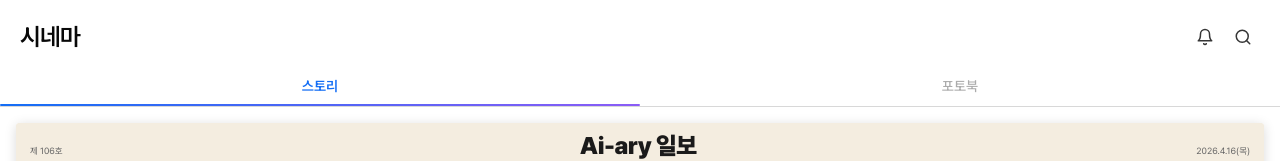
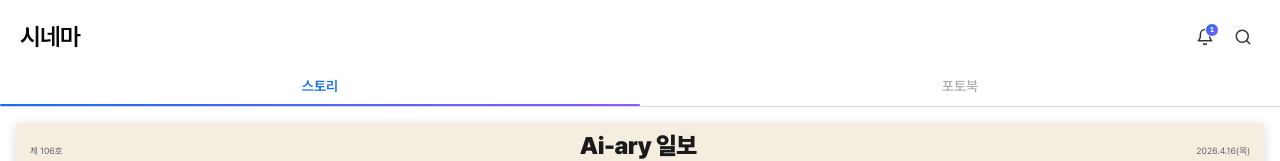
Before and after one commit to wjdxordus/ai-strategy, a Vue app: page /#/cinema in a window 1280 px wide. Shown: the top 161 px of the page. Built offline with nearby package versions, Linux system fonts and the light colour scheme.

Commit message:
update source

```diff
--- a/src/views/CinemaView.vue
+++ b/src/views/CinemaView.vue
@@ -10,6 +10,7 @@
             <svg width="18" height="18" viewBox="0 0 24 24" fill="none" stroke="currentColor" stroke-width="2" stroke-linecap="round" stroke-linejoin="round">
               <path d="M18 8A6 6 0 006 8c0 7-3 9-3 9h18s-3-2-3-9"/><path d="M13.73 21a2 2 0 01-3.46 0"/>
             </svg>
+            <span class="notif-badge">1</span>
           </button>
           <button class="cinema-icon-btn" aria-label="검색" @click="$router.push({ path: '/my', query: { tab: 'tag_album' } })">
             <svg width="18" height="18" viewBox="0 0 24 24" fill="none" stroke="currentColor" stroke-width="2" stroke-linecap="round" stroke-linejoin="round">
@@ -296,8 +297,17 @@ export default {
   display: flex; align-items: center; justify-content: center;
   border: none; background: none; cursor: pointer;
   color: var(--text-mid); border-radius: var(--radius);
+  position: relative;
 }
 .cinema-icon-btn:active { background: var(--accent-light); color: var(--accent); }
+.notif-badge {
+  position: absolute; top: 3px; right: 3px;
+  width: 14px; height: 14px; border-radius: 50%;
+  background: linear-gradient(135deg, #146ef5 0%, #8B5CF6 100%);
+  color: #fff; font-size: 8px; font-weight: 700;
+  display: flex; align-items: center; justify-content: center;
+  line-height: 1; border: 1.5px solid #fff;
+}
 .cinema-tab-bar {
   display: flex; align-items: stretch;
   margin-top: 14px;
--- a/src/views/HomeView.vue
+++ b/src/views/HomeView.vue
@@ -12,6 +12,7 @@
               <svg width="18" height="18" viewBox="0 0 24 24" fill="none" stroke="currentColor" stroke-width="2" stroke-linecap="round" stroke-linejoin="round">
                 <path d="M18 8A6 6 0 006 8c0 7-3 9-3 9h18s-3-2-3-9"/><path d="M13.73 21a2 2 0 01-3.46 0"/>
               </svg>
+              <span class="notif-badge">1</span>
             </button>
             <button class="header-icon-btn" aria-label="검색" @click="$router.push({ path: '/my', query: { tab: 'tag_album' } })">
               <svg width="18" height="18" viewBox="0 0 24 24" fill="none" stroke="currentColor" stroke-width="2" stroke-linecap="round" stroke-linejoin="round">
@@ -195,8 +196,17 @@ export default {
   display: flex; align-items: center; justify-content: center;
   border: none; background: none; cursor: pointer;
   color: var(--text-mid); border-radius: var(--radius);
+  position: relative;
 }
 .header-icon-btn:active { background: var(--accent-light); color: var(--accent); }
+.notif-badge {
+  position: absolute; top: 3px; right: 3px;
+  width: 14px; height: 14px; border-radius: 50%;
+  background: linear-gradient(135deg, #146ef5 0%, #8B5CF6 100%);
+  color: #fff; font-size: 8px; font-weight: 700;
+  display: flex; align-items: center; justify-content: center;
+  line-height: 1; border: 1.5px solid #fff;
+}
 .section-title {
   font-size: 24px; font-weight: 600; color: var(--text);
   letter-spacing: -0.8px; line-height: 1.04;
--- a/src/views/TimeBridgeView.vue
+++ b/src/views/TimeBridgeView.vue
@@ -11,6 +11,7 @@
             <svg width="18" height="18" viewBox="0 0 24 24" fill="none" stroke="currentColor" stroke-width="2" stroke-linecap="round" stroke-linejoin="round">
               <path d="M18 8A6 6 0 006 8c0 7-3 9-3 9h18s-3-2-3-9"/><path d="M13.73 21a2 2 0 01-3.46 0"/>
             </svg>
+            <span class="notif-badge">1</span>
           </button>
           <button class="tb-icon-btn" aria-label="검색" @click="$router.push({ path: '/my', query: { tab: 'tag_album' } })">
             <svg width="18" height="18" viewBox="0 0 24 24" fill="none" stroke="currentColor" stroke-width="2" stroke-linecap="round" stroke-linejoin="round">
@@ -1086,8 +1087,17 @@ export default {
   display: flex; align-items: center; justify-content: center;
   border: none; background: none; cursor: pointer;
   color: var(--text-mid); border-radius: var(--radius);
+  position: relative;
 }
 .tb-icon-btn:active { background: var(--accent-light); color: var(--accent); }
+.notif-badge {
+  position: absolute; top: 3px; right: 3px;
+  width: 14px; height: 14px; border-radius: 50%;
+  background: linear-gradient(135deg, #146ef5 0%, #8B5CF6 100%);
+  color: #fff; font-size: 8px; font-weight: 700;
+  display: flex; align-items: center; justify-content: center;
+  line-height: 1; border: 1.5px solid #fff;
+}
 
 /* ─── 메인 탭 ───────────────────────────────── */
 .tb-main-tabs {
```
